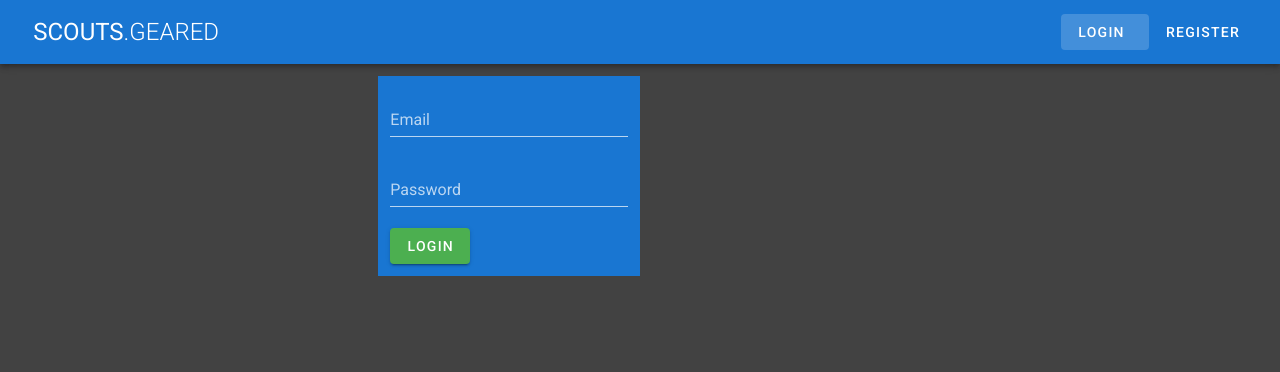
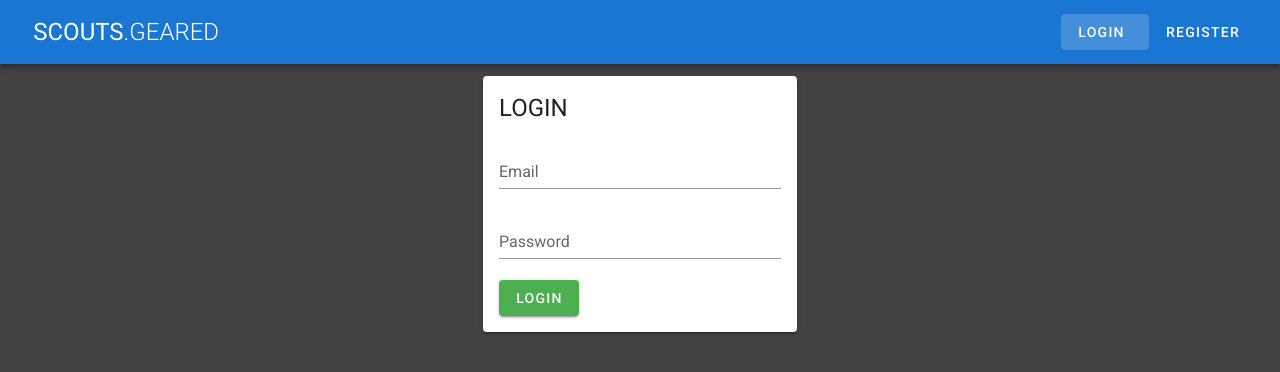
Before and after one commit to wynncreations/scoutgear, a Vue app in the folder client/: page /login in a window 1280 px wide. Shown: the top 372 px of the page. Built offline with nearby package versions, Linux system fonts and the light colour scheme.

Commit message:
updated the look of Login to be consistent with Register

```diff
--- a/client/src/store.js
+++ b/client/src/store.js
@@ -164,7 +164,7 @@ export default new Vuex.Store({
         getUpdatedUnit({
             commit
         }, oldUnit) {
-            alert(oldUnit);
+            //alert(oldUnit);
             fetch(`unit/${oldUnit}`)
                 .then(resp => resp.json())
                 .then(resp => {
--- a/client/src/views/Login.vue
+++ b/client/src/views/Login.vue
@@ -15,22 +15,25 @@
             {{errMessage}}
         </v-alert>
 
-            <v-layout  justify-center align-center fill-height>
+            <v-layout  justify-center>
                 <v-flex
                     xs12
-                    md5
+                    md3
                     dark
                 >
-                <v-form class="primary col-md-6" v-model="valid">
+                <v-card >
+                    <v-card-title class="headline text-uppercase align-content-space-around">Login</v-card-title>
+                    <v-card-text>
+                        <v-form class="white" v-model="valid">
                             <v-text-field
-                        dark
+
                                 v-model="username"
                                 label="Email"
                                 required
                             ></v-text-field>
 
                             <v-text-field
-                        dark
+
                                 v-model="password"
                                 label="Password"
                                 type="password"
@@ -45,6 +48,8 @@
                                 Login
                             </v-btn>
                         </v-form>
+                    </v-card-text>
+                </v-card>
             </v-flex>
         </v-layout>
     </v-container>
--- a/client/src/views/Register.vue
+++ b/client/src/views/Register.vue
@@ -1,5 +1,5 @@
 <template>
-  <v-container fluid class="blue main">
+  <v-container fluid class="secondary main">
 
       <v-container >
         <v-layout justify-center>
```
Lines whose indentation alone changed are shown as unchanged.
